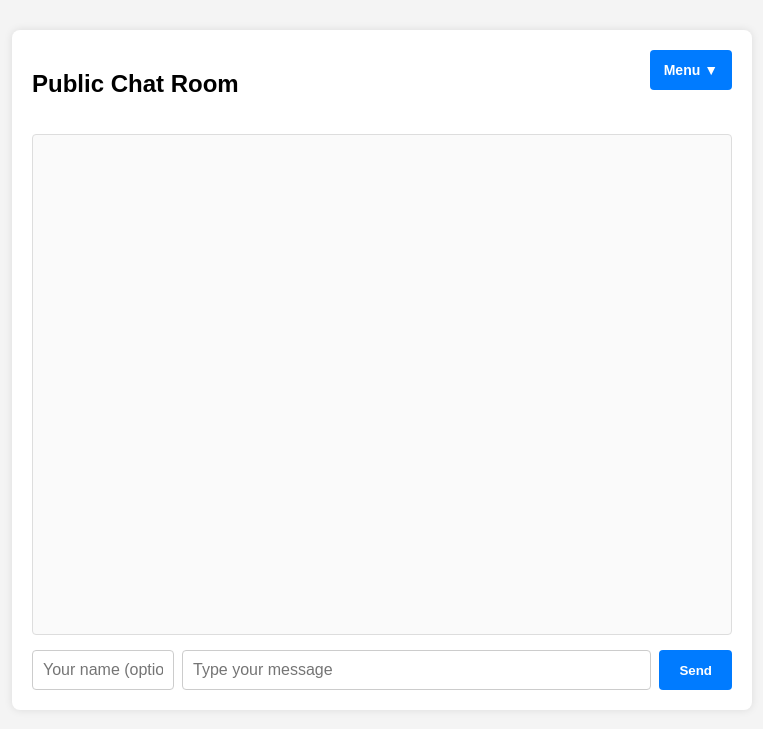
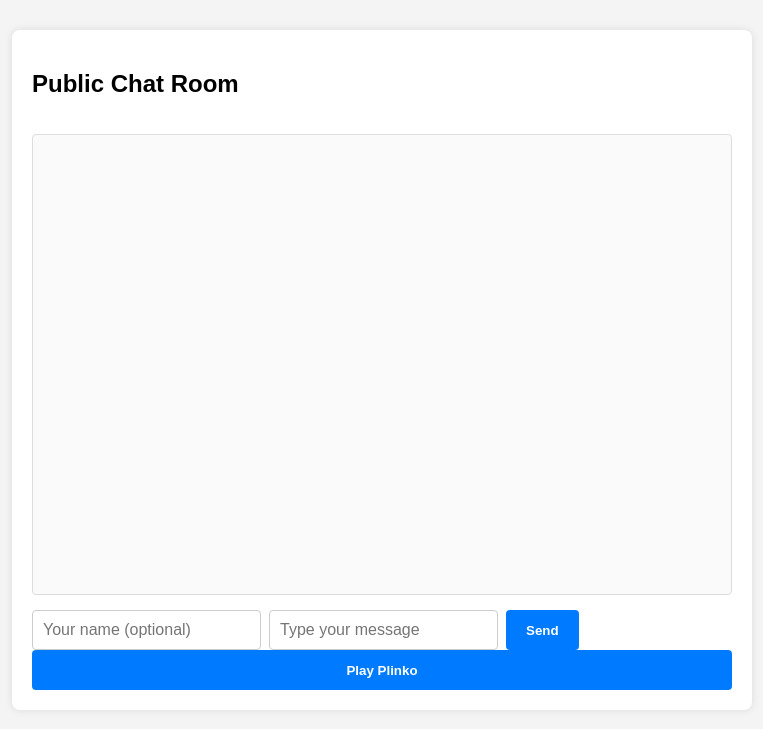
Before and after one commit to viekaslinkki1/testing, a Flask app: page / in a window 1280 px wide. Shown: the top 729 px of the page, without its empty margins (258-1021 px from the left). Run offline with Flask 3, Linux system fonts and the light colour scheme; some libraries are stand-ins or nearby versions.

Commit message:
Update index.html

```diff
--- a/templates/index.html
+++ b/templates/index.html
@@ -44,27 +44,12 @@
       gap: 8px;
       align-items: center;
     }
-    #username {
-      width: 120px;
+    #username, #message {
       padding: 10px;
       font-size: 16px;
       border: 1px solid #ccc;
       border-radius: 4px;
       outline: none;
-    }
-    #username:focus {
-      border-color: #007bff;
-    }
-    #message {
-      flex-grow: 1;
-      padding: 10px;
-      font-size: 16px;
-      border: 1px solid #ccc;
-      border-radius: 4px;
-      outline: none;
-    }
-    #message:focus {
-      border-color: #007bff;
     }
     button {
       padding: 0 20px;
@@ -74,163 +59,123 @@
       font-weight: bold;
       cursor: pointer;
       border-radius: 4px;
-      transition: background-color 0.3s;
       height: 40px;
     }
     button:hover {
       background-color: #0056b3;
     }
-
-    /* Dropdown menu styles */
-    .dropdown {
-      position: absolute;
-      top: 20px;
-      right: 20px;
-      user-select: none;
+    #plinko-game {
+      display: none;
+      position: fixed;
+      top: 0;
+      left: 0;
+      width: 100%;
+      height: 100%;
+      background-color: rgba(0, 0, 0, 0.8);
+      z-index: 1000;
     }
-    .dropdown > button {
-      background-color: #007bff;
-      color: white;
-      border: none;
-      padding: 10px 14px;
-      border-radius: 4px;
-      cursor: pointer;
-      font-weight: bold;
-      font-size: 14px;
-      transition: background-color 0.3s;
+    #plinko-container {
+      margin: 100px auto;
+      max-width: 600px;
+      background: white;
+      padding: 20px;
+      border-radius: 8px;
+      text-align: center;
     }
-    .dropdown > button:hover {
-      background-color: #0056b3;
+    #plinko-game input {
+      margin-bottom: 10px;
+      padding: 8px;
+      width: 100%;
     }
-    .dropdown-content {
-      display: none;
-      position: absolute;
-      right: 0;
-      background-color: white;
-      min-width: 220px;
-      box-shadow: 0 8px 16px rgba(0,0,0,0.2);
-      border-radius: 4px;
-      padding: 12px 16px;
-      z-index: 1000;
-      font-size: 14px;
-      color: #333;
-    }
-    .dropdown.show .dropdown-content {
-      display: block;
-    }
-    .dropdown-content h4 {
-      margin-top: 0;
-      margin-bottom: 8px;
-      font-weight: bold;
-      border-bottom: 1px solid #eee;
-      padding-bottom: 4px;
-    }
-    .dropdown-content p {
-      margin: 6px 0;
-      font-family: monospace;
-      background: #f0f0f0;
-      padding: 6px 8px;
-      border-radius: 3px;
-      user-select: text;
-      word-break: break-word;
+    #close-plinko {
+      background-color: red;
+      margin-top: 10px;
     }
   </style>
 </head>
 <body>
   <div id="chat-container">
     <h2>Public Chat Room</h2>
-
-    <!-- Dropdown menu -->
-    <div class="dropdown" id="dropdown">
-      <button id="dropdown-btn">Menu ▼</button>
-      <div class="dropdown-content">
-        <h4>Security</h4>
-        <p><code>/deletemessage &lt;number&gt;</code> - Delete last &lt;number&gt; messages</p>
-      </div>
-    </div>
-
-    <ul id="messages">
-      {% for id, username, message in messages %}
-        <li data-id="{{ id }}"><strong>{{ username }}:</strong> {{ message }}</li>
-      {% endfor %}
-    </ul>
-
+    <ul id="messages"></ul>
     <form id="chat-form">
       <input type="text" id="username" placeholder="Your name (optional)" autocomplete="off" />
       <input type="text" id="message" placeholder="Type your message" autocomplete="off" required />
       <button type="submit">Send</button>
     </form>
+
+    <!-- Plinko Button -->
+    <button id="play-plinko">Play Plinko</button>
+  </div>
+
+  <!-- Plinko Game Overlay -->
+  <div id="plinko-game">
+    <div id="plinko-container">
+      <h2>Plinko Game</h2>
+      <input type="number" id="plinko-rows" placeholder="Number of Rows" value="5" min="1">
+      <input type="number" id="plinko-bet" placeholder="Bet Amount" value="100" min="1">
+      <button id="start-plinko">Start Game</button>
+      <button id="close-plinko">Close</button>
+      <div id="plinko-result"></div>
+    </div>
   </div>
 
   <script>
     const socket = io();
 
-  // Append received messages to the list and scroll down
+    // Toggle Plinko game visibility
+    document.getElementById('play-plinko').onclick = () => {
+      document.getElementById('plinko-game').style.display = 'block';
+    };
+
+    document.getElementById('close-plinko').onclick = () => {
+      document.getElementById('plinko-game').style.display = 'none';
+    };
+
+    document.getElementById('start-plinko').onclick = () => {
+      const rows = parseInt(document.getElementById('plinko-rows').value);
+      const bet = parseInt(document.getElementById('plinko-bet').value);
+
+      fetch('/plinko', {
+        method: 'POST',
+        headers: {
+          'Content-Type': 'application/json'
+        },
+        body: JSON.stringify({ bet, rows })
+      })
+      .then(response => response.json())
+      .then(data => {
+        if (data.status === 'success') {
+          document.getElementById('plinko-result').innerHTML = `
+            <p>Path Taken: ${data.path}</p>
+            <p>Final Slot: ${data.final_slot}</p>
+            <p>Winnings: ${data.winnings}</p>
+            <p>New Balance: ${data.new_balance}</p>
+          `;
+        } else {
+          alert(data.message);
+        }
+      });
+    };
+
+    // Chat Message Handling
+    document.getElementById('chat-form').addEventListener('submit', e => {
+      e.preventDefault();
+      const messageInput = document.getElementById('message');
+      const usernameInput = document.getElementById('username');
+      const message = messageInput.value.trim();
+      if (!message) return;
+      const username = usernameInput.value.trim() || "anom";
+      socket.emit('send_message', { username: username, message: message });
+      messageInput.value = '';
+    });
+
     socket.on('receive_message', data => {
       const messages = document.getElementById('messages');
       const li = document.createElement('li');
-    li.setAttribute('data-id', data.id);
-    li.innerHTML = `<strong>${escapeHtml(data.username)}:</strong> ${escapeHtml(data.message)}`;
+      li.innerHTML = `<strong>${data.username}:</strong> ${data.message}`;
       messages.appendChild(li);
       messages.scrollTop = messages.scrollHeight;
     });
-
-  // Remove deleted messages by their IDs
-  socket.on('messages_deleted', data => {
-    const deletedIds = data.deleted_ids;
-    deletedIds.forEach(id => {
-      const msgElem = document.querySelector(`#messages li[data-id='${id}']`);
-      if (msgElem) {
-        msgElem.remove();
-      }
-    });
-  });
-
-  // Send new message or handle delete command
-  document.getElementById('chat-form').addEventListener('submit', e => {
-    e.preventDefault();
-
-    const messageInput = document.getElementById('message');
-    const usernameInput = document.getElementById('username');
-
-    const message = messageInput.value.trim();
-    if (!message) return;
-
-    const username = usernameInput.value.trim() || "anom";
-
-    if (message.toLowerCase().startsWith('/deletemessage ')) {
-      const parts = message.split(' ');
-      const amount = parseInt(parts[1]);
-      if (!isNaN(amount) && amount > 0) {
-        socket.emit('delete_messages', { amount: amount });
-      }
-    } else {
-      socket.emit('send_message', { username: username, message: message });
-    }
-
-    messageInput.value = '';
-  });
-
-  // Toggle dropdown menu visibility
-  const dropdownBtn = document.getElementById('dropdown-btn');
-  const dropdown = document.getElementById('dropdown');
-  dropdownBtn.addEventListener('click', () => {
-    dropdown.classList.toggle('show');
-  });
-
-  // Close dropdown if clicking outside of it
-  window.addEventListener('click', e => {
-    if (!dropdown.contains(e.target)) {
-      dropdown.classList.remove('show');
-    }
-  });
-
-  // Escape HTML to prevent XSS attacks
-  function escapeHtml(text) {
-    const div = document.createElement('div');
-    div.textContent = text;
-    return div.innerHTML;
-  }
   </script>
 </body>
 </html>
```
Lines whose indentation alone changed are shown as unchanged.
